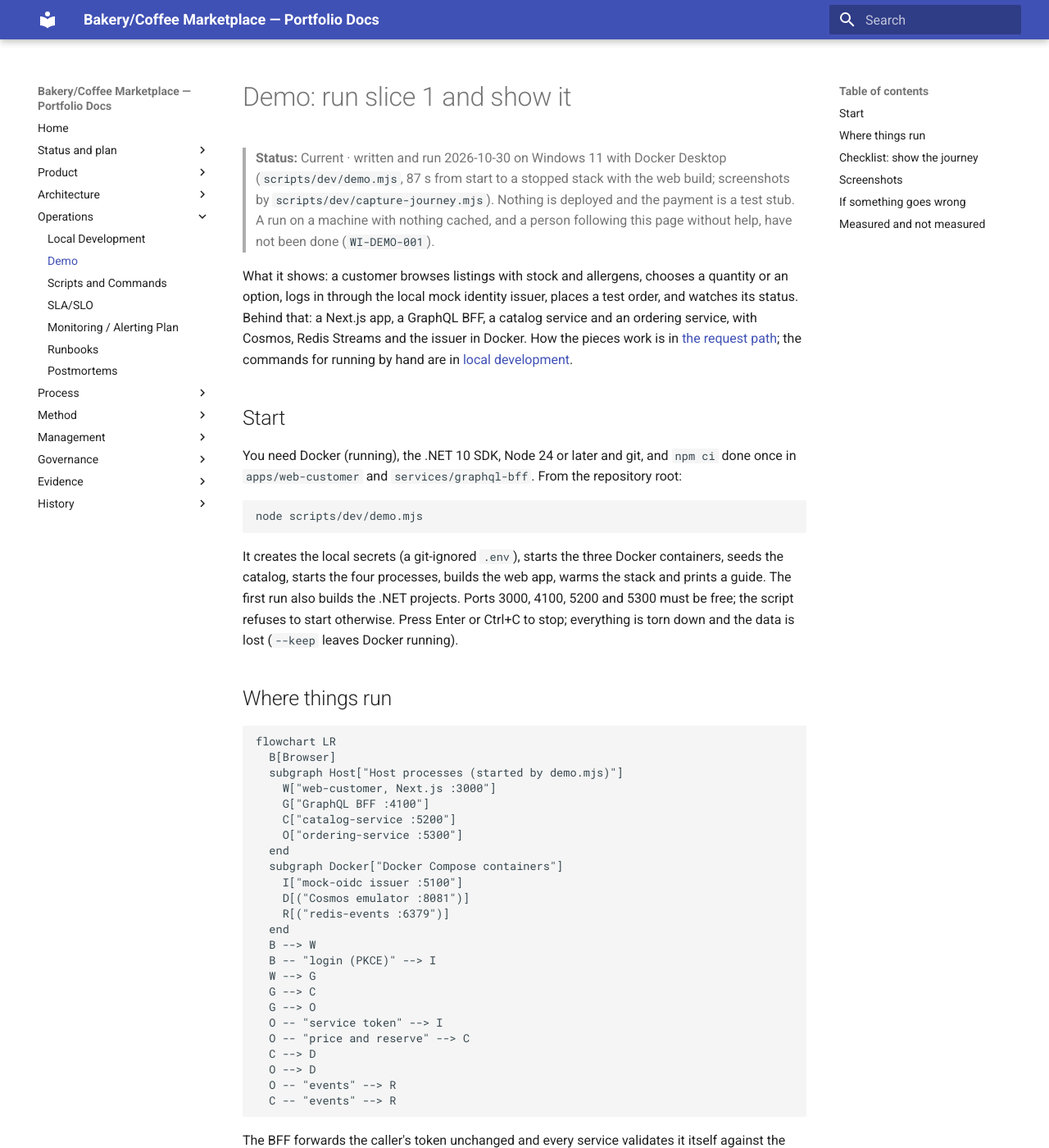
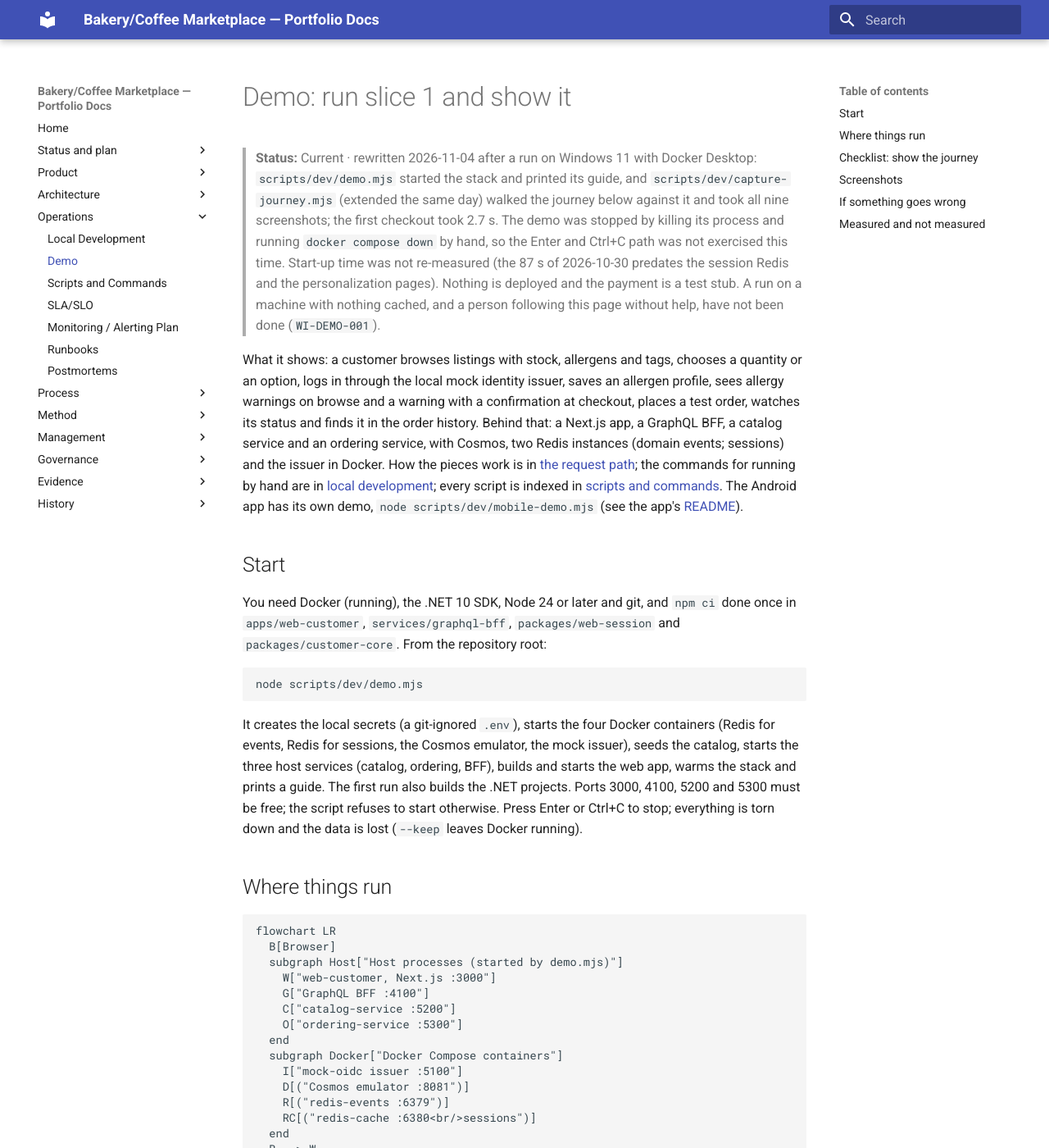
Before and after one commit to benjamin-hedrick/bakery-marketplace, an MkDocs documentation site: the page built from docs/operations/demo.md, in a window 1280 px wide and 1400 px high. Shown: the whole window at 82% size. Built offline with MkDocs 1.6.1 and Material for MkDocs 9.7.7, drawn with Linux system fonts in a browser that asks for light colours; some of the changed text lies outside the part shown.

Commit message:
demo.md rewritten after a run: four containers, the session Redis, the personalization journey (allergy profile, warnings, order history), no stale reload claim; capture-journey takes nine screenshots
Run 2026-11-04: demo.mjs up, capture-journey walked all nine steps (first checkout 2.7 s). The Enter and Ctrl+C stop path was not exercised.

Co-Authored-By: Claude Sonnet 5.5 <noreply@anthropic.com>

````diff
--- a/docs/operations/demo.md
+++ b/docs/operations/demo.md
@@ -1,18 +1,18 @@
 # Demo: run slice 1 and show it
 
-> **Status:** Current · written and run 2026-10-30 on Windows 11 with Docker Desktop (`scripts/dev/demo.mjs`, 87 s from start to a stopped stack with the web build; screenshots by `scripts/dev/capture-journey.mjs`). Nothing is deployed and the payment is a test stub. A run on a machine with nothing cached, and a person following this page without help, have not been done (`WI-DEMO-001`).
+> **Status:** Current · rewritten 2026-11-04 after a run on Windows 11 with Docker Desktop: `scripts/dev/demo.mjs` started the stack and printed its guide, and `scripts/dev/capture-journey.mjs` (extended the same day) walked the journey below against it and took all nine screenshots; the first checkout took 2.7 s. The demo was stopped by killing its process and running `docker compose down` by hand, so the Enter and Ctrl+C path was not exercised this time. Start-up time was not re-measured (the 87 s of 2026-10-30 predates the session Redis and the personalization pages). Nothing is deployed and the payment is a test stub. A run on a machine with nothing cached, and a person following this page without help, have not been done (`WI-DEMO-001`).
 
-What it shows: a customer browses listings with stock and allergens, chooses a quantity or an option, logs in through the local mock identity issuer, places a test order, and watches its status. Behind that: a Next.js app, a GraphQL BFF, a catalog service and an ordering service, with Cosmos, Redis Streams and the issuer in Docker. How the pieces work is in [the request path](../architecture/request-path.md); the commands for running by hand are in [local development](local-dev.md#run-slice-1).
+What it shows: a customer browses listings with stock, allergens and tags, chooses a quantity or an option, logs in through the local mock identity issuer, saves an allergen profile, sees allergy warnings on browse and a warning with a confirmation at checkout, places a test order, watches its status and finds it in the order history. Behind that: a Next.js app, a GraphQL BFF, a catalog service and an ordering service, with Cosmos, two Redis instances (domain events; sessions) and the issuer in Docker. How the pieces work is in [the request path](../architecture/request-path.md); the commands for running by hand are in [local development](local-dev.md#run-slice-1); every script is indexed in [scripts and commands](scripts.md). The Android app has its own demo, `node scripts/dev/mobile-demo.mjs` (see the app's [README](../../apps/mobile-customer/README.md)).
 
 ## Start
 
-You need Docker (running), the .NET 10 SDK, Node 24 or later and git, and `npm ci` done once in `apps/web-customer` and `services/graphql-bff`. From the repository root:
+You need Docker (running), the .NET 10 SDK, Node 24 or later and git, and `npm ci` done once in `apps/web-customer`, `services/graphql-bff`, `packages/web-session` and `packages/customer-core`. From the repository root:
 
 ```
 node scripts/dev/demo.mjs
 ```
 
-It creates the local secrets (a git-ignored `.env`), starts the three Docker containers, seeds the catalog, starts the four processes, builds the web app, warms the stack and prints a guide. The first run also builds the .NET projects. Ports 3000, 4100, 5200 and 5300 must be free; the script refuses to start otherwise. Press Enter or Ctrl+C to stop; everything is torn down and the data is lost (`--keep` leaves Docker running).
+It creates the local secrets (a git-ignored `.env`), starts the four Docker containers (Redis for events, Redis for sessions, the Cosmos emulator, the mock issuer), seeds the catalog, starts the three host services (catalog, ordering, BFF), builds and starts the web app, warms the stack and prints a guide. The first run also builds the .NET projects. Ports 3000, 4100, 5200 and 5300 must be free; the script refuses to start otherwise. Press Enter or Ctrl+C to stop; everything is torn down and the data is lost (`--keep` leaves Docker running).
 
 ## Where things run
 
@@ -29,9 +29,11 @@ flowchart LR
     I["mock-oidc issuer :5100"]
     D[("Cosmos emulator :8081")]
     R[("redis-events :6379")]
+    RC[("redis-cache :6380<br/>sessions")]
   end
   B --> W
-  B -- "login (PKCE)" --> I
+  B -- "login page" --> I
+  W -- "code exchange (PKCE), renewal" --> I
   W --> G
   G --> C
   G --> O
@@ -41,28 +43,32 @@ flowchart LR
   O --> D
   O -- "events" --> R
   C -- "events" --> R
+  W -- "login sessions" --> RC
 ```
 
-The BFF forwards the caller's token unchanged and every service validates it itself against the issuer. `scripts/dev/demo.mjs` starts everything above; `docker compose up` alone starts only the three containers; `scripts/ci/skeleton-smoke.mjs` starts the same stack and runs the browser journeys instead of waiting.
+The BFF forwards the caller's token unchanged and every service validates it itself against the issuer. `scripts/dev/demo.mjs` starts everything above; `docker compose up -d` alone starts only the three always-on containers (`--profile with-redis` adds the session Redis); `scripts/ci/skeleton-smoke.mjs` starts the same stack and runs the browser journeys instead of waiting.
 
 ## Checklist: show the journey
 
 | Step | Do | Expect |
 |---|---|---|
-| 1. Start | `node scripts/dev/demo.mjs`, wait for the guide (about 90 s with caches warm) | `http://localhost:3000`, the mock users, the steps |
-| 2. Browse | Open the URL | Six listings with price, stock and allergens: "Blueberry Oat Muffin" is sold out, "Almond Croissant" is low stock |
+| 1. Start | `node scripts/dev/demo.mjs`, wait for the guide | `http://localhost:3000`, the mock users, the steps |
+| 2. Browse | Open the URL | Six listings with price, stock, allergens and tags: "Blueberry Oat Muffin" is sold out, "Almond Croissant" is low stock. The tag chips filter the list |
 | 3. Choose | Open "Country Sourdough"; pick quantity 2 (or the sesame option) | The estimate updates; options show their allergens ("contains sesame") |
-| 4. Add | Add to order, then open "Your order" | The cart shows the line; checkout asks you to log in |
-| 5. Log in | Log in | The mock issuer's own page; choose "Login as Alice Customer (Customer)" |
-| 6. Order | Choose a pickup time if you like, then "Place test order" | The first checkout takes several seconds (7.0 s measured); later ones well under a second |
+| 4. Add | Add to order, then open "Your order" | The cart shows the line with what it contains; checkout asks you to log in |
+| 5. Log in | Log in | The mock issuer's own page; choose "Login as Alice Customer (Customer)". Her name then shows in the header |
+| 6. Order | Choose a pickup time if you like, then "Place test order" | The first checkout is slower than later ones (2.7 s on the 2026-11-04 run, 7.0 s on 2026-10-30) |
 | 7. Status | Read the order page | A plain order is "Order confirmed" by itself; an order with an option or a pickup time waits for the bakery. "Test order: no payment was taken." |
-| 8. Stop | Enter or Ctrl+C | Processes stopped, containers removed |
+| 8. Allergies | Open "Allergies", mark Tree nuts as "Allergy", save. Go back to the listings | "Almond Croissant" now carries allergy warnings, for the item and for its "Extra almonds" option. A tick box can hide items that list an allergen of your profile |
+| 9. Warn | Add "Almond Croissant" to the order, open "Your order" | An allergy warning names the line and the allergen; "Place test order" stays off until "I have read this and still want to order" is ticked; "Tell the bakery" lists Tree nuts (ticked) so the bakery sees it with the order |
+| 10. History | Open "Order history" | The order from step 6 with its status and total |
+| 11. Stop | Enter or Ctrl+C | Processes stopped, containers removed |
 
-What not to expect: there are no vendor, admin or queue screens (those apps are empty), no search, no real payment, and the look is one small stylesheet (light and dark by system setting), not a designed brand. Reloading an order page ends the login (register item 24), so the page asks again.
+What not to expect: this demo does not start the vendor's live queue screen (`apps/web-queue-display`, port 3100, which exists and is exercised by `scripts/ci/skeleton-smoke.mjs` and `scripts/dev/load-test.mjs`), so nothing here moves an order past "waiting for the bakery"; the admin app is empty; there is no free-text search and no real payment; and the look is one small stylesheet (light and dark by system setting), not a designed brand. A reload keeps the login (the session lives on the server, ADR-0019), and the allergen profile you save stays until the stack is torn down.
 
 ## Screenshots
 
-Taken by `node scripts/dev/capture-journey.mjs` against the running demo (after the styling pass of 2026-10-30, register item 97).
+Taken by `node scripts/dev/capture-journey.mjs` against the running demo (2026-11-04; the script places one order and saves an allergy profile for Alice, nothing more).
 
 | Browse | Listing |
 |---|---|
@@ -74,6 +80,14 @@ Taken by `node scripts/dev/capture-journey.mjs` against the running demo (after
 
 ![An order confirmed, 2 × Country Sourdough, $16.00](demo/05-order.png)
 
+| Allergen profile | Warnings on browse |
+|---|---|
+| ![The Allergies page with Tree nuts set to Allergy](demo/06-preferences.png) | ![The listings with allergy warnings on Almond Croissant](demo/07-browse-conflicts.png) |
+
+| Warning and confirmation at checkout | Order history |
+|---|---|
+| ![Your order with an allergy warning, the confirmation box and Tell the bakery](demo/08-checkout-allergies.png) | ![The order history with the order just placed](demo/09-orders.png) |
+
 ## If something goes wrong
 
 | Symptom | Likely cause and what to do |
@@ -82,10 +96,12 @@ Taken by `node scripts/dev/capture-journey.mjs` against the running demo (after
 | Stuck at the environment check | Docker is not running or is still pulling images; `docker compose ps` and `node scripts/dev/check-env.mjs --wait 180` |
 | `<name> did not become healthy` | Read `artifacts/demo/<name>.log` (catalog, ordering, bff, web) |
 | The listing page shows no listings | The seed did not run or the catalog is down; stop and start again (data is not kept) |
-| The first checkout seems stuck | It takes about 7 s the first time (service token, first priced checkout); wait |
+| The first checkout seems stuck | It is slower the first time (service token, first priced checkout; 2.7 to 7 s measured); wait |
 
 ## Measured and not measured
 
-- The script was run once from start to stop, with `--stop-after 20`: 87 s, exit 0, no containers left. The warm-up requests (issuer metadata, the home page, pickup times) all returned 200, but the first checkout still took 7.0 s afterwards: the warm-up does not cover the first priced checkout (register item 98).
+- **2026-11-04:** `demo.mjs` started the stack and printed its guide (the warm-up took 0.1 s, everything was cached), and `capture-journey.mjs` then ran all nine steps without failing: login, an order (first checkout 2.7 s, status "Order confirmed"), saving the tree-nut allergy, the warnings on browse, the warning and the unticked confirmation at checkout (the button was not clicked), and the order history. The screenshots above come from that run; the agent that took them looked at three (browse, browse with the warnings, the checkout warning) and not at the other six. Stopping was done by killing the process and `docker compose down`, not by Enter.
+- **2026-10-30:** the script was run once from start to stop, with `--stop-after 20`: 87 s, exit 0, no containers left. The first checkout then took 7.0 s even after the warm-up, which does not cover the first priced checkout (register item 98). Both numbers are one run each on one machine.
 - Docker images, NuGet packages and npm packages were already cached. A first run on a machine with nothing cached will take longer; it has not been timed (`WI-DEMO-001`).
+- Not run: the acknowledgement being ticked and the order with the allergen being placed in this demo (the browser suites and the real-stack journeys cover it), a reload keeping the login (ADR-0019 and its tests, not re-run here), the vendor's queue screen.
 - Not done: a person who did not write this following the page, and timing how long a visitor takes to find the evidence from the README (`WI-DEMO-001`, rows G-H07 and G-H09).
````
Also changed, not shown: docs/operations/scripts.md (+1 -1 lines), docs/operations/demo/01-browse.png, docs/operations/demo/02-listing.png, docs/operations/demo/04-checkout.png, docs/operations/demo/05-order.png, docs/operations/demo/06-preferences.png (added), docs/operations/demo/07-browse-conflicts.png (added), docs/operations/demo/08-checkout-allergies.png (added), docs/operations/demo/09-orders.png (added), 1 other file.
